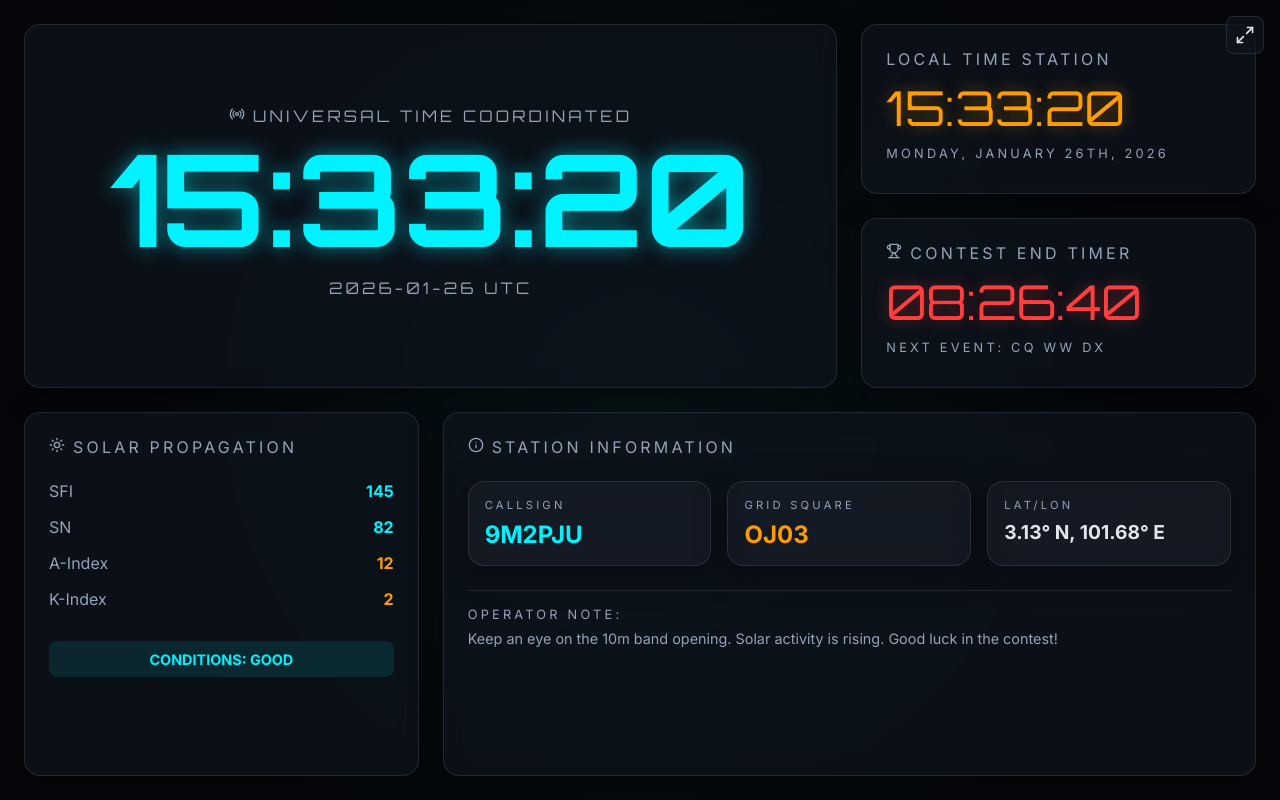
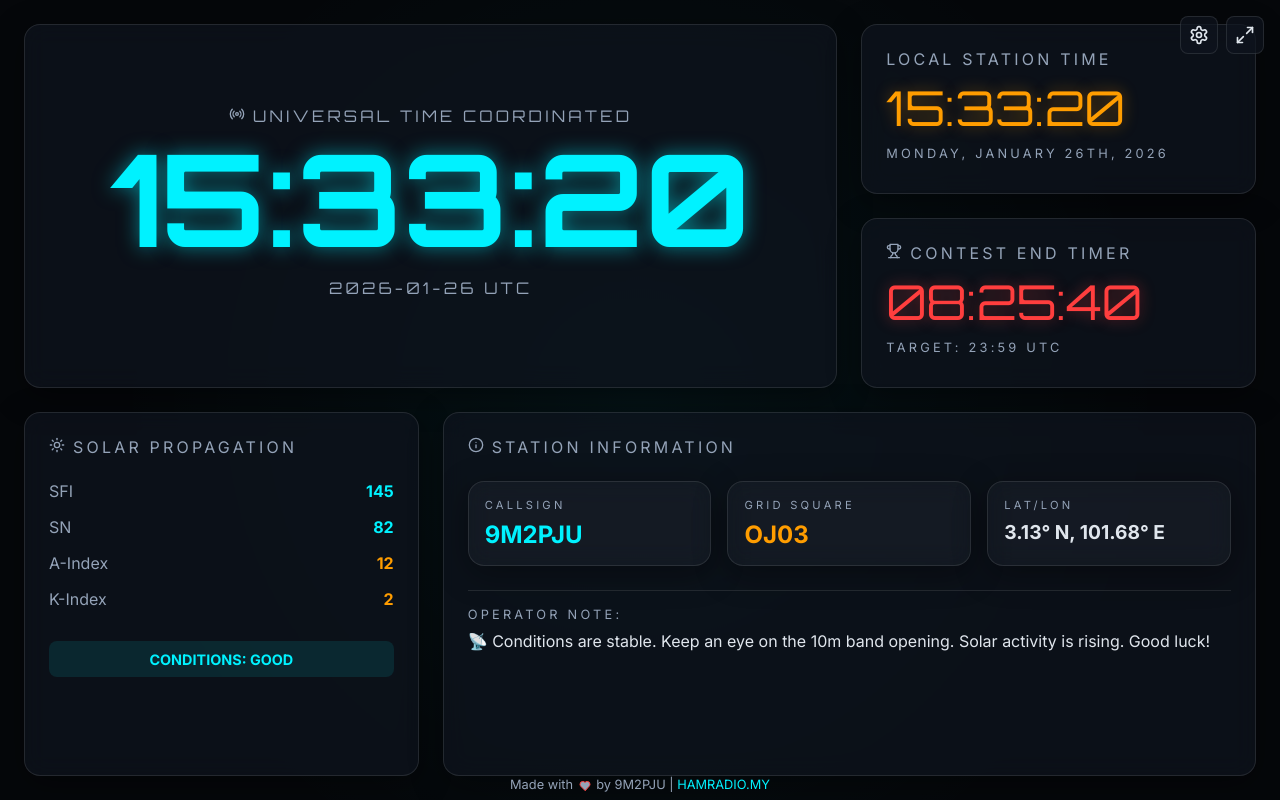
Before and after one commit to 9M2PJU/9M2PJU-Amateur-Radio-Contesting-Clock, a React (Vite) app: page / in a window 1280 px wide. Built offline with nearby package versions, Linux system fonts and the light colour scheme.

Commit message:
Add settings, footer, adjustable timer, and intelligent notes

```diff
--- a/src/App.jsx
+++ b/src/App.jsx
@@ -1,33 +1,58 @@
-import React, { useState, useEffect } from 'react';
-import { Maximize2, Minimize2, Radio, Trophy, Sun, Info, Calendar } from 'lucide-react';
-import { format } from 'date-fns';
+import React, { useState, useEffect, useMemo } from 'react';
+import { Maximize2, Minimize2, Radio, Trophy, Sun, Info, Settings, X, Heart } from 'lucide-react';
+import { format, differenceInSeconds } from 'date-fns';
 
 const App = () => {
     const [time, setTime] = useState(new Date());
     const [isFullscreen, setIsFullscreen] = useState(false);
-    const [timerEnd, setTimerEnd] = useState(null);
+    const [showSettings, setShowSettings] = useState(false);
+
+    // Settings with LocalStorage persistence
+    const [callsign, setCallsign] = useState(() => localStorage.getItem('callsign') || '9M2PJU');
+    const [targetDateStr, setTargetDateStr] = useState(() => {
+        const saved = localStorage.getItem('targetDate');
+        if (saved) return saved;
+        // Default to end of current day
+        const tomorrow = new Date();
+        tomorrow.setHours(23, 59, 59, 999);
+        return tomorrow.toISOString().slice(0, 16);
+    });
+
     const [timeLeft, setTimeLeft] = useState('00:00:00');
-
-    const [targetDate, setTargetDate] = useState(new Date(new Date().getFullYear(), new Date().getMonth(), new Date().getDate() + 1)); // Default to tomorrow
 
     useEffect(() => {
         const timer = setInterval(() => {
-            setTime(new Date());
+            const now = new Date();
+            setTime(now);
 
-            const now = new Date();
-            const diff = targetDate - now;
+            const target = new Date(targetDateStr);
+            const diff = differenceInSeconds(target, now);
 
             if (diff > 0) {
-                const h = Math.floor(diff / (1000 * 60 * 60));
-                const m = Math.floor((diff % (1000 * 60 * 60)) / (1000 * 60));
-                const s = Math.floor((diff % (1000 * 60)) / 1000);
+                const h = Math.floor(diff / 3600);
+                const m = Math.floor((diff % 3600) / 60);
+                const s = diff % 60;
                 setTimeLeft(`${h.toString().padStart(2, '0')}:${m.toString().padStart(2, '0')}:${s.toString().padStart(2, '0')}`);
             } else {
                 setTimeLeft('00:00:00');
             }
         }, 1000);
         return () => clearInterval(timer);
-    }, [targetDate]);
+    }, [targetDateStr]);
+
+    const saveSettings = (e) => {
+        e.preventDefault();
+        const form = e.target;
+        const newCallsign = form.callsign.value.toUpperCase();
+        const newTarget = form.targetDate.value;
+
+        setCallsign(newCallsign);
+        setTargetDateStr(newTarget);
+
+        localStorage.setItem('callsign', newCallsign);
+        localStorage.setItem('targetDate', newTarget);
+        setShowSettings(false);
+    };
 
     const toggleFullscreen = () => {
         if (!document.fullscreenElement) {
@@ -41,27 +66,42 @@ const App = () => {
         }
     };
 
-    const getUTCTime = () => {
-        return time.toISOString().slice(11, 19);
+    const solarData = {
+        sfi: 145,
+        sn: 82,
+        a: 12,
+        k: 2
     };
 
-    const getUTCDate = () => {
-        return format(time, 'yyyy-MM-dd') + ' UTC';
-    };
+    const operatorNote = useMemo(() => {
+        const hour = time.getUTCHours();
+        const { sfi, k } = solarData;
 
-    const getLocalTime = () => {
-        return format(time, 'HH:mm:ss');
-    };
-
-    const getLocalDate = () => {
-        return format(time, 'PPPP');
-    };
+        let note = "";
+        if (k > 4) {
+            note = "⚠️ Geomagnetic storm detected (K=" + k + "). Expect degraded HF conditions and increased noise. Try lower bands.";
+        } else if (sfi > 150) {
+            note = "🚀 Solar Flux is high (" + sfi + ")! Excellent 10m and 12m openings are likely. Go hunt those pileups!";
+        } else if (hour >= 22 || hour <= 2) {
+            note = "🌙 Gray line propagation active. Check 40m and 80m for long-distance openings as the terminator passes.";
+        } else if (hour >= 10 && hour <= 14) {
+            note = "☀️ Mid-day absorption might be high. 20m and 15m should be your workhorses right now.";
+        } else {
+            note = "📡 Conditions are stable. Keep an eye on the 10m band opening. Solar activity is rising. Good luck!";
+        }
+        return note;
+    }, [time, solarData]);
 
     return (
         <div className="dashboard">
-            <button className="fullscreen-btn" onClick={toggleFullscreen}>
-                {isFullscreen ? <Minimize2 size={20} /> : <Maximize2 size={20} />}
-            </button>
+            <div style={{ position: 'fixed', top: '1rem', right: '1rem', display: 'flex', gap: '0.5rem', zIndex: 100 }}>
+                <button className="settings-btn" style={{ position: 'static' }} onClick={() => setShowSettings(true)}>
+                    <Settings size={20} />
+                </button>
+                <button className="fullscreen-btn" style={{ position: 'static' }} onClick={toggleFullscreen}>
+                    {isFullscreen ? <Minimize2 size={20} /> : <Maximize2 size={20} />}
+                </button>
+            </div>
 
             {/* UTC MAIN CLOCK */}
             <div className="glass-card clock-section">
@@ -70,16 +110,16 @@ const App = () => {
                         <Radio size={16} style={{ marginRight: '8px' }} />
                         Universal Time Coordinated
                     </div>
-                    <div className="clock-time">{getUTCTime()}</div>
-                    <div className="clock-label" style={{ marginTop: '1rem' }}>{getUTCDate()}</div>
+                    <div className="clock-time">{time.toISOString().slice(11, 19)}</div>
+                    <div className="clock-label" style={{ marginTop: '1rem' }}>{format(time, 'yyyy-MM-dd')} UTC</div>
                 </div>
             </div>
 
             {/* LOCAL TIME */}
             <div className="glass-card local-time-section">
-                <div className="clock-label">Local Time Station</div>
-                <div className="local-time">{getLocalTime()}</div>
-                <div className="clock-label" style={{ fontSize: '0.8rem', marginTop: '0.5rem' }}>{getLocalDate()}</div>
+                <div className="clock-label">Local Station Time</div>
+                <div className="local-time">{format(time, 'HH:mm:ss')}</div>
+                <div className="clock-label" style={{ fontSize: '0.8rem', marginTop: '0.5rem' }}>{format(time, 'PPPP')}</div>
             </div>
 
             {/* CONTEST TIMER */}
@@ -89,7 +129,7 @@ const App = () => {
                     Contest End Timer
                 </div>
                 <div className="timer-display">{timeLeft}</div>
-                <div className="clock-label" style={{ fontSize: '0.8rem', marginTop: '0.5rem' }}>Next Event: CQ WW DX</div>
+                <div className="clock-label" style={{ fontSize: '0.8rem', marginTop: '0.5rem' }}>Target: {format(new Date(targetDateStr), 'HH:mm')} UTC</div>
             </div>
 
             {/* SOLAR DATA */}
@@ -101,22 +141,22 @@ const App = () => {
                 <div style={{ marginTop: '1rem', display: 'flex', flexDirection: 'column', gap: '1rem' }}>
                     <div style={{ display: 'flex', justifyContent: 'space-between' }}>
                         <span style={{ color: 'var(--text-dim)' }}>SFI</span>
-                        <span style={{ color: 'var(--primary)', fontWeight: 'bold' }}>145</span>
+                        <span style={{ color: 'var(--primary)', fontWeight: 'bold' }}>{solarData.sfi}</span>
                     </div>
                     <div style={{ display: 'flex', justifyContent: 'space-between' }}>
                         <span style={{ color: 'var(--text-dim)' }}>SN</span>
-                        <span style={{ color: 'var(--primary)', fontWeight: 'bold' }}>82</span>
+                        <span style={{ color: 'var(--primary)', fontWeight: 'bold' }}>{solarData.sn}</span>
                     </div>
                     <div style={{ display: 'flex', justifyContent: 'space-between' }}>
                         <span style={{ color: 'var(--text-dim)' }}>A-Index</span>
-                        <span style={{ color: 'var(--secondary)', fontWeight: 'bold' }}>12</span>
+                        <span style={{ color: 'var(--secondary)', fontWeight: 'bold' }}>{solarData.a}</span>
                     </div>
                     <div style={{ display: 'flex', justifyContent: 'space-between' }}>
                         <span style={{ color: 'var(--text-dim)' }}>K-Index</span>
-                        <span style={{ color: 'var(--secondary)', fontWeight: 'bold' }}>2</span>
+                        <span style={{ color: 'var(--secondary)', fontWeight: 'bold' }}>{solarData.k}</span>
                     </div>
                     <div style={{ marginTop: '1rem', padding: '0.5rem', background: 'rgba(0, 242, 255, 0.1)', borderRadius: '0.5rem', textAlign: 'center' }}>
-                        <span style={{ color: 'var(--primary)', fontWeight: 'bold', fontSize: '0.9rem' }}>CONDITIONS: GOOD</span>
+                        <span style={{ color: 'var(--primary)', fontWeight: 'bold', fontSize: '0.9rem' }}>CONDITIONS: {solarData.k < 3 ? 'GOOD' : 'FAIR'}</span>
                     </div>
                 </div>
             </div>
@@ -130,7 +170,7 @@ const App = () => {
                 <div style={{ marginTop: '1rem', display: 'grid', gridTemplateColumns: 'repeat(auto-fit, minmax(200px, 1fr))', gap: '1rem' }}>
                     <div className="glass-card" style={{ padding: '1rem', background: 'rgba(255,255,255,0.03)' }}>
                         <div className="clock-label" style={{ fontSize: '0.7rem' }}>CALLSIGN</div>
-                        <div style={{ fontSize: '1.5rem', fontWeight: 'bold', color: 'var(--primary)' }}>9M2PJU</div>
+                        <div style={{ fontSize: '1.5rem', fontWeight: 'bold', color: 'var(--primary)' }}>{callsign}</div>
                     </div>
                     <div className="glass-card" style={{ padding: '1rem', background: 'rgba(255,255,255,0.03)' }}>
                         <div className="clock-label" style={{ fontSize: '0.7rem' }}>GRID SQUARE</div>
@@ -143,11 +183,39 @@ const App = () => {
                 </div>
                 <div style={{ marginTop: '1.5rem', borderTop: '1px solid var(--glass-border)', paddingTop: '1rem' }}>
                     <div className="clock-label" style={{ fontSize: '0.8rem' }}>Operator Note:</div>
-                    <p style={{ fontSize: '0.9rem', color: 'var(--text-dim)', marginTop: '0.5rem' }}>
-                        Keep an eye on the 10m band opening. Solar activity is rising. Good luck in the contest!
+                    <p style={{ fontSize: '1rem', color: 'var(--text-main)', marginTop: '0.5rem', lineHeight: '1.4' }}>
+                        {operatorNote}
                     </p>
                 </div>
             </div>
+
+            {/* SETTINGS MODAL */}
+            {showSettings && (
+                <div className="modal-overlay">
+                    <div className="modal-content">
+                        <div className="modal-header">Station Settings</div>
+                        <form onSubmit={saveSettings}>
+                            <div className="form-group">
+                                <label>Station Callsign</label>
+                                <input type="text" name="callsign" defaultValue={callsign} placeholder="e.g. 9M2PJU" required />
+                            </div>
+                            <div className="form-group">
+                                <label>Contest End (Local Time)</label>
+                                <input type="datetime-local" name="targetDate" defaultValue={targetDateStr} required />
+                            </div>
+                            <div className="modal-actions">
+                                <button type="button" className="btn btn-secondary" onClick={() => setShowSettings(false)}>Cancel</button>
+                                <button type="submit" className="btn btn-primary">Save Changes</button>
+                            </div>
+                        </form>
+                    </div>
+                </div>
+            )}
+
+            {/* FOOTER */}
+            <footer className="footer">
+                Made with <Heart size={12} fill="currentColor" color="#ff3e3e" style={{ verticalAlign: 'middle', margin: '0 2px' }} /> by 9M2PJU | <a href="https://hamradio.my" target="_blank" rel="noopener noreferrer">HAMRADIO.MY</a>
+            </footer>
         </div>
     );
 };
--- a/src/index.css
+++ b/src/index.css
@@ -123,7 +123,11 @@ body {
     height: auto;
   }
 
-  .clock-section, .local-time-section, .timer-section, .solar-section, .info-section {
+  .clock-section,
+  .local-time-section,
+  .timer-section,
+  .solar-section,
+  .info-section {
     grid-column: span 1;
     grid-row: auto;
   }
@@ -154,6 +158,145 @@ body {
   transition: all 0.2s;
 }
 
-.fullscreen-btn:hover {
+.footer {
+  position: absolute;
+  bottom: 0.5rem;
+  left: 0;
+  right: 0;
+  text-align: center;
+  font-size: 0.8rem;
+  color: var(--text-dim);
+  z-index: 50;
+}
+
+.footer a {
+  color: var(--primary);
+  text-decoration: none;
+}
+
+.footer a:hover {
+  text-decoration: underline;
+}
+
+/* Modal Styles */
+.modal-overlay {
+  position: fixed;
+  top: 0;
+  left: 0;
+  right: 0;
+  bottom: 0;
+  background: rgba(0, 0, 0, 0.8);
+  backdrop-filter: blur(8px);
+  display: flex;
+  justify-content: center;
+  align-items: center;
+  z-index: 1000;
+}
+
+.modal-content {
+  background: var(--glass-bg);
+  border: 1px solid var(--glass-border);
+  border-radius: 1.5rem;
+  padding: 2.5rem;
+  width: 90%;
+  max-width: 500px;
+  box-shadow: 0 0 50px rgba(0, 242, 255, 0.2);
+}
+
+.modal-header {
+  font-family: var(--font-orbitron);
+  font-size: 1.5rem;
+  color: var(--primary);
+  margin-bottom: 2rem;
+  text-align: center;
+}
+
+.form-group {
+  margin-bottom: 1.5rem;
+}
+
+.form-group label {
+  display: block;
+  font-size: 0.8rem;
+  color: var(--text-dim);
+  margin-bottom: 0.5rem;
+  text-transform: uppercase;
+  letter-spacing: 0.1rem;
+}
+
+.form-group input {
+  width: 100%;
+  background: rgba(255, 255, 255, 0.05);
+  border: 1px solid var(--glass-border);
+  border-radius: 0.5rem;
+  padding: 0.75rem 1rem;
+  color: var(--text-main);
+  font-family: var(--font-inter);
+  font-size: 1rem;
+}
+
+.form-group input:focus {
+  outline: none;
+  border-color: var(--primary);
+}
+
+.modal-actions {
+  display: flex;
+  gap: 1rem;
+  margin-top: 2rem;
+}
+
+.btn {
+  flex: 1;
+  padding: 0.75rem;
+  border-radius: 0.5rem;
+  border: 1px solid var(--glass-border);
+  cursor: pointer;
+  font-family: var(--font-orbitron);
+  font-size: 0.9rem;
+  transition: all 0.2s;
+}
+
+.btn-primary {
+  background: var(--primary);
+  color: #000;
+  border: none;
+  font-weight: bold;
+}
+
+.btn-primary:hover {
+  filter: brightness(1.2);
+  box-shadow: 0 0 15px var(--primary);
+}
+
+.btn-secondary {
+  background: transparent;
+  color: var(--text-main);
+}
+
+.btn-secondary:hover {
+  background: rgba(255, 255, 255, 0.1);
+}
+
+.settings-btn {
+  position: absolute;
+  top: 1rem;
+  right: 4rem;
+  /* Adjusted for fullscreen btn */
+  background: var(--glass-bg);
+  border: 1px solid var(--glass-border);
+  color: var(--text-main);
+  padding: 0.5rem;
+  border-radius: 0.5rem;
+  cursor: pointer;
+  z-index: 100;
+  display: flex;
+  align-items: center;
+  justify-content: center;
+  transition: all 0.2s;
+}
+
+.settings-btn:hover {
   background: var(--glass-border);
+  color: var(--primary);
 }
```
Also changed, not shown: 5 other files (tests, documents, lock files or other folders).
